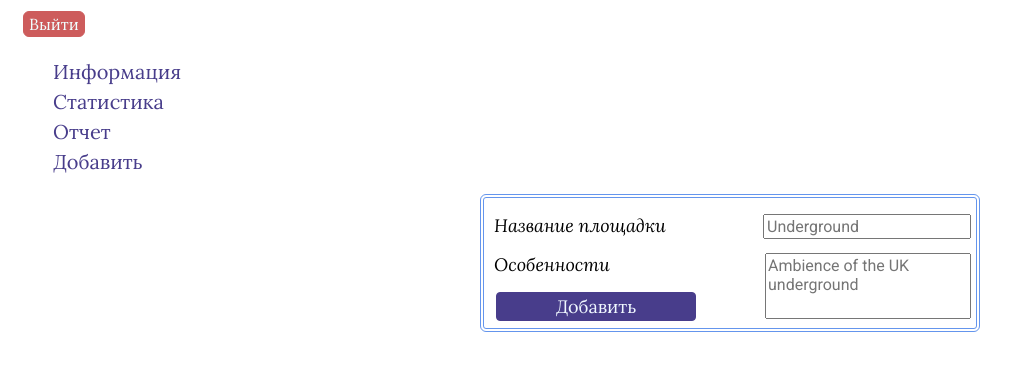
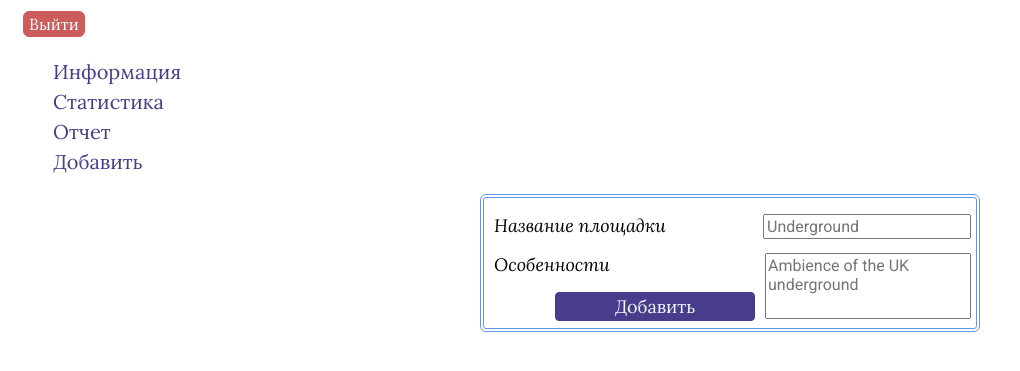
Before and after one commit to bTFFH/skittle-club, a PHP site: page /actions/playground.php in a window 1280 px wide. Shown: the top 371 px of the page, without its empty margins (0-1020 px from the left). Run offline with PHP 8.4, Linux system fonts and the light colour scheme; the visitor is signed in with stand-in values (Sample User, id 1).

Commit message:
Some ore changes

```diff
--- a/actions/player.php
+++ b/actions/player.php
@@ -88,7 +88,7 @@
                 <p><label>Улица<input type="text" name="street" maxlength="50" placeholder="Wall Street" required /></label></p>
                 <p><label>Дом<input type="text" name="house" maxlength="3" pattern="[0-9]{1,3}" placeholder="17" required /></label></p>
                 <p><label>Команда<select name="team"><option selected value="0">Не в команде</option><?php echo $teams; ?></select></label></p>
-                <div class="submit-btn" style="margin-left: 295px"><input type="submit" value="Добавить" /></div>
+                <div class="submit-btn"style="margin-left: 250px"><input type="submit" value="Добавить" /></div>
             </form>
             <?php
         }
--- a/actions/playground.php
+++ b/actions/playground.php
@@ -49,7 +49,7 @@
             <form name="insertNewPlayground" method="POST" action="playground.php">
                 <p><label>Название площадки<input type="text" name="name" maxlength="50" pattern="[0-9A-ZА-Я^ЪЬ]{1}.*" placeholder="Underground" /></label></p>
                 <p><label>Особенности<textarea name="features" maxlength="255" wrap="soft" placeholder="Ambience of the UK underground"></textarea></label></p>
-                <div class="submit-btn" style="margin-left: 7px"><input type="submit" value="Добавить" /></div>
+                <div class="submit-btn" style="margin-left: 0"><input type="submit" value="Добавить" /></div>
             </form>
             <?php
         }
--- a/styles/addition.css
+++ b/styles/addition.css
@@ -1,6 +1,9 @@
 @import url('https://fonts.googleapis.com/css?family=Lora:400,400i,700,700i|Roboto&subset=cyrillic');
 
 .add-form {
+    display: flex;
+    flex-direction: column;
+    position: relative;
     flex-basis: 400px;
     margin-right: auto;
     margin-left: auto;
@@ -10,6 +13,7 @@
 .add-form form {
     border: 4px double cornflowerblue;
     border-radius: 6px;
+    padding-bottom: 7px;
 }
 
 .add-form label {
--- a/styles/buttons.css
+++ b/styles/buttons.css
@@ -6,7 +6,6 @@
 }
 
 .submit-btn input {
-    float: revert;
     background-color: darkslateblue;
     color: aliceblue;
     border: 1px solid darkslateblue;
--- a/styles/form.css
+++ b/styles/form.css
@@ -9,8 +9,10 @@
 }
 
 .general-form form {
+    position: relative;
     border: 4px double cornflowerblue;
     border-radius: 6px;
+    width: 350px;
 }
 
 .date-label {
```
